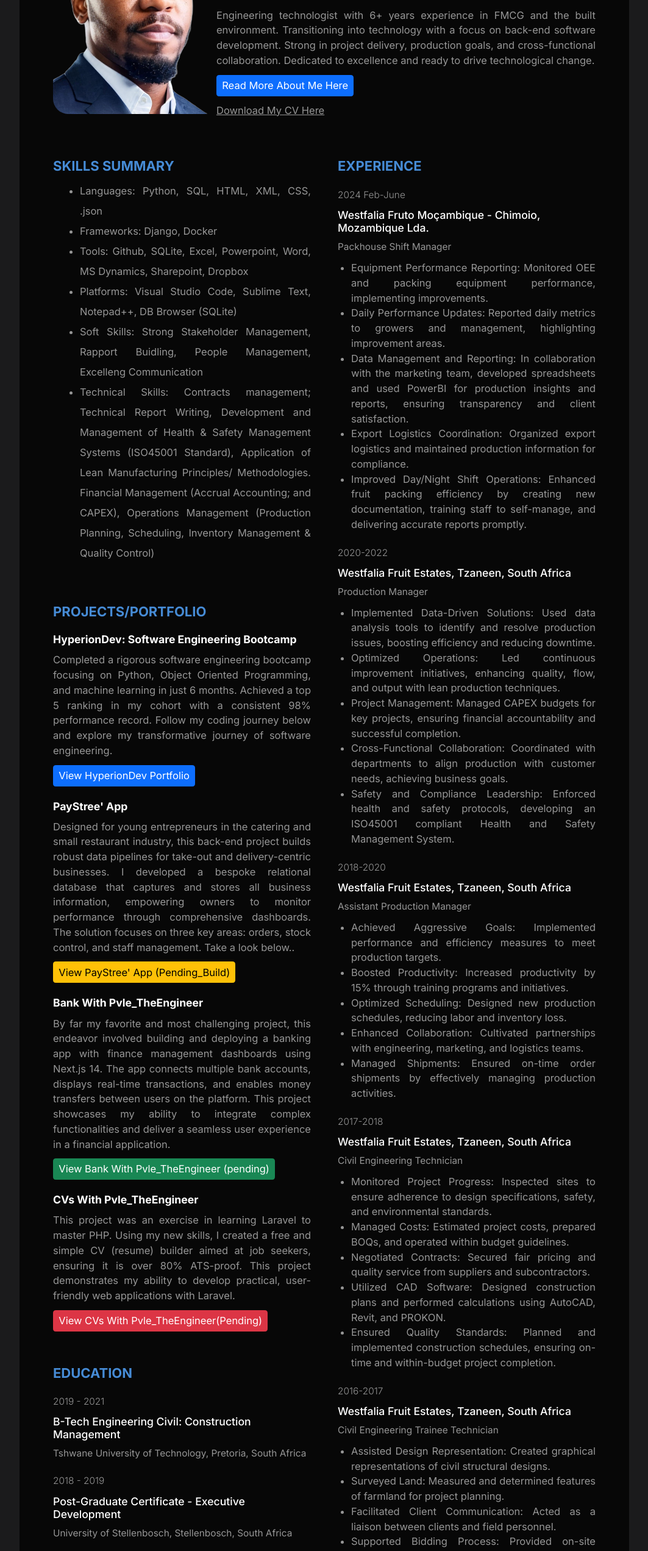
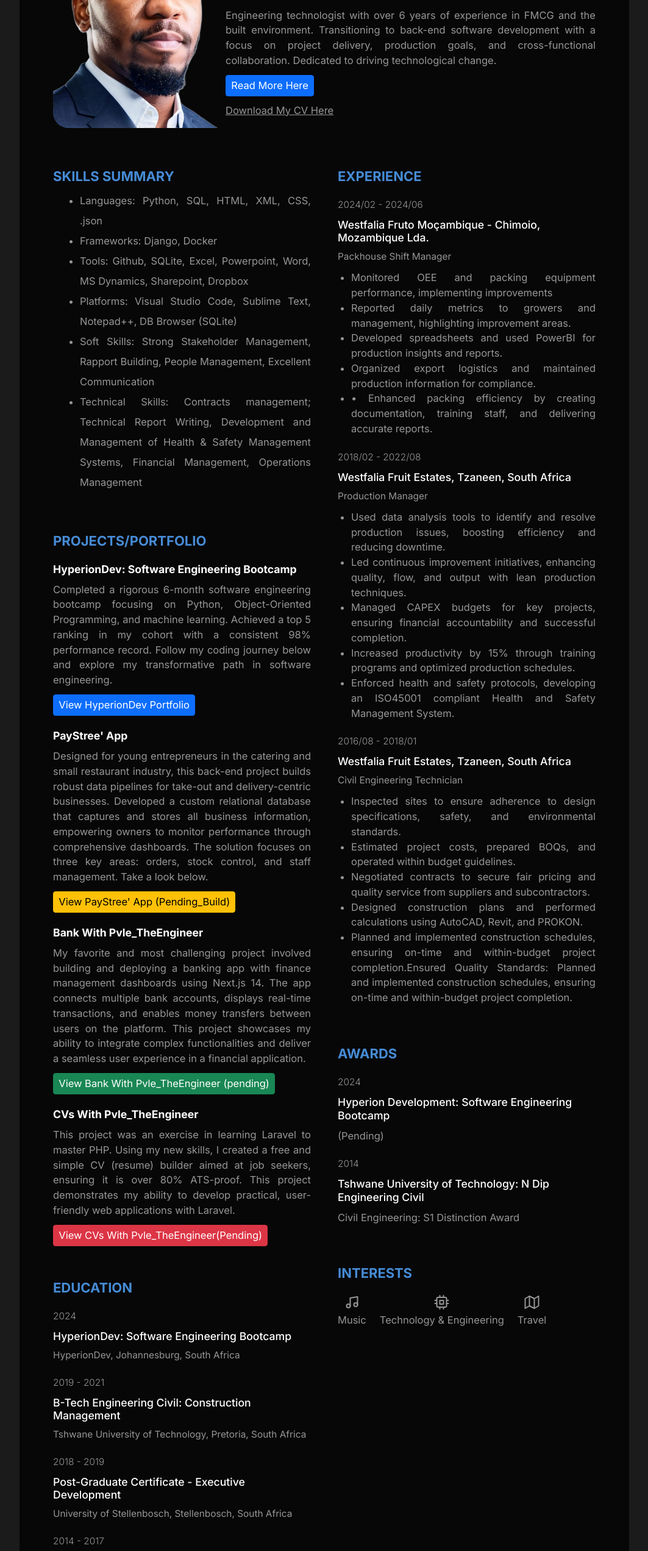
Before and after one commit to GWMolekoa/GWMolekoa_CV, a plain HTML site: page index.html in a window 1280 px wide. Shown: the part 220-2764 px from the top of the page at 61% size, without its empty margins (108-1171 px from the left). Drawn offline with nearby package versions, Linux system fonts and the light colour scheme.

Commit message:
Update index.html
- Performed spell-check and text-reduction.

Further adjustments:
- Removed redundant experiences from Experience section. Production- and Assistant Production-Manager is combined as one for conciseness.
-Civil Engineering Technician and Civil Engineering Trainee Technician also combined as one experience for concisness.
- Moved HyperionDev: Software Engineering Bootcamp from Certifications to Education section.

```diff
--- a/index.html
+++ b/index.html
@@ -28,13 +28,13 @@
                     </h1>
                     <p class="profile_title">Software Engineer</p>
                     <p class="professional_summary" style="text-align: justify">
-                        Engineering technologist with 6+ years experience in FMCG and the built environment.
-                        Transitioning into technology with a focus on back-end software development. Strong in project delivery,
-                        production goals, and cross-functional collaboration. Dedicated to excellence and ready to drive technological change.
+                        Engineering technologist with over 6 years of experience in FMCG and the built environment.
+                        Transitioning to back-end software development with a focus on project delivery, production
+                        goals, and cross-functional collaboration. Dedicated to driving technological change.
                     </p>
                         <!-- Button trigger modal -->
                     <button type="button" class="btn btn-primary" data-bs-toggle="modal" data-bs-target="#staticBackdrop">
-                        Read More About Me Here
+                        Read More Here
                     </button>
                     <a class="Downloadbtn professional_summary" href="cv.pdf" download="GW_Molekoa_CV.pdf">Download My CV Here</a>
 
@@ -49,20 +49,22 @@
                             </div>
                             <div class="modal-body">
                                 <p class="professional_summary" style="text-align: justify">
-                                    Your future Software Engineer, born and raised in the heart of Pretoria, I am a technologist and engineer at heart, a petrol head, and a curious soul.
-                                    As an older brother and son to an amazing mother, I have a deep desire to bring meaningful change to our world using technology and science. Embarking
-                                    on a 6-month journey with HyperionDev, I am transitioning into the world of technology, bringing with me six years of invaluable experience as both a
-                                    Production Manager and Civil Engineer in the food production (FMCG) industry.<br><br>
-                                    My career is driven by a passion for transforming complex challenges into innovative solutions and consistently delivering tangible results. Notable
-                                    achievements include managing a +200,000-tree avocado nursery project, where I reduced delivery time by 38%, and developing an ISO45001-compliant Health
-                                    and Safety Management System, earning a green score of 67% in its first year. My diverse skill set spans strategic project planning, cost advisory, and
-                                    continuous improvement, with a proven track record of enhancing productivity through lean production initiatives and ensuring compliance with industry standards,
-                                    maintaining AA food safety ratings for two consecutive years.<br><br>
-                                    Beyond my professional pursuits, I am passionate about music production, technology, motoring, and engineering. This blend of professional expertise and personal
-                                    passions fuels my motivation to solve complex problems and explore innovative solutions, making every project an opportunity for growth and discovery. I thrive
-                                    on a constant state of curiosity and the smiles on people's faces when solving complex problems—it's like magic! Whether hiking, traveling, or jet-skiing, I am
-                                    always eager for adventure and to learn new technologies in tech spaces, engineering, and motoring.
-                                    <br><br>
+                                    Your future Software Engineer, born and raised in Pretoria. I am a technologist and engineer at heart,
+                                    a petrol head, and a curious soul. As an older brother and son to an amazing mother, I am driven to bring
+                                    meaningful change to our world using technology and science. Currently on a 6-month journey with HyperionDev,
+                                    I am transitioning into technology, leveraging six years of experience as a Production Manager and Civil Engineer
+                                    in the FMCG industry.<br><br>
+                                    My career is fueled by a passion for transforming complex challenges into innovative solutions
+                                    and delivering tangible results. Notable achievements include managing a 200,000-tree avocado nursery project, reducing
+                                    delivery time by 38%, and developing an ISO45001-compliant Health and Safety Management System, which earned a green
+                                    score of 67% in its first year. My diverse skill set spans strategic project planning, cost advisory, and continuous
+                                    improvement, with a proven track record of enhancing productivity through lean production initiatives and maintaining AA
+                                    food safety ratings for two consecutive years.<br><br>
+                                    Beyond my professional pursuits, I am passionate about music production,
+                                    technology, motoring, and engineering. This blend of professional expertise and personal interests drives my motivation
+                                    to solve complex problems and explore innovative solutions. I thrive on constant curiosity and the joy of solving problems—it
+                                    feels like magic! Whether hiking, traveling, or jet-skiing, I am always eager for adventure and to learn new technologies in
+                                    tech, engineering, and motoring.
                                     Hey, don't take my word for it - Take a deep dive for yourself!
                                     <br><br>
                                     Hope to hear from you soon.
@@ -88,11 +90,9 @@
                     <li>Frameworks: Django, Docker</li>
                     <li>Tools: Github, SQLite, Excel, Powerpoint, Word, MS Dynamics, Sharepoint, Dropbox</li>
                     <li>Platforms: Visual Studio Code, Sublime Text, Notepad++, DB Browser (SQLite) </li>
-                    <li>Soft Skills: Strong Stakeholder Management, Rapport Buidling, People Management, Excelleng Communication</li>
+                    <li>Soft Skills: Strong Stakeholder Management, Rapport Building, People Management, Excellent Communication</li>
                     <li>Technical Skills: Contracts management; Technical Report Writing, Development and Management of
-                        Health & Safety Management Systems (ISO45001 Standard), Application of Lean Manufacturing Principles/ Methodologies.
-                        Financial Management (Accrual Accounting; and CAPEX),
-                        Operations Management (Production Planning, Scheduling, Inventory Management & Quality Control)
+                        Health & Safety Management Systems, Financial Management, Operations Management
                     </li>
                 </ul>
             </div>
@@ -103,38 +103,40 @@
                 <div class="ref_item">
                     <h4 class="ref_name">HyperionDev: Software Engineering Bootcamp</h4>
                     <p class="professional_summary" style="text-align: justify">
-                        Completed a rigorous software engineering bootcamp focusing on Python, Object Oriented Programming, and machine learning in just 6 months.
-                        Achieved a top 5 ranking in my cohort with a consistent 98% performance record.
-                        Follow my coding journey below and explore my transformative journey of software engineering.
+                        Completed a rigorous 6-month software engineering bootcamp focusing on Python,
+                        Object-Oriented Programming, and machine learning. Achieved a top 5 ranking in
+                        my cohort with a consistent 98% performance record. Follow my coding journey below
+                        and explore my transformative path in software engineering.
                     </p>
                     <a href="https://www.hyperiondev.com/portfolio/GW24010012802/" class="btn btn-primary" target="_blank">View HyperionDev Portfolio</a>
                 </div>
                 <div class="ref_item">
                     <h4 class="ref_name">PayStree' App</h4>
                     <p class="professional_summary" style="text-align: justify">
-                        Designed for young entrepreneurs in the catering and small restaurant industry, this back-end project builds robust data pipelines
-                        for take-out and delivery-centric businesses. I developed a bespoke relational database that captures and stores all business information,
-                        empowering owners to monitor performance through comprehensive dashboards. The solution focuses on three key areas: orders, stock control,
-                        and staff management. Take a look below..
+                        Designed for young entrepreneurs in the catering and small restaurant industry, this
+                        back-end project builds robust data pipelines for take-out and delivery-centric businesses.
+                        Developed a custom relational database that captures and stores all business information, empowering
+                        owners to monitor performance through comprehensive dashboards. The solution focuses on three key areas:
+                        orders, stock control, and staff management. Take a look below.
                     </p>
                     <a href="a" class="btn btn-warning">View PayStree' App (Pending_Build)</a>
                 </div>
                 <div class="ref_item">
                     <h4 class="ref_name">Bank With Pvle_TheEngineer</h4>
                     <p class="professional_summary" style="text-align: justify">
-                        By far my favorite and most challenging project, this endeavor involved building and deploying a banking app with finance management
-                        dashboards using Next.js 14. The app connects multiple bank accounts, displays real-time transactions, and enables money transfers between
-                        users on the platform. This project showcases my ability to integrate complex functionalities and deliver a seamless user experience in a
-                        financial application.
+                        My favorite and most challenging project involved building and deploying a banking app with finance management
+                        dashboards using Next.js 14. The app connects multiple bank accounts, displays real-time transactions, and
+                        enables money transfers between users on the platform. This project showcases my ability to integrate complex
+                        functionalities and deliver a seamless user experience in a financial application.
                     </p>
                     <a href="a" class="btn btn-success">View Bank With Pvle_TheEngineer (pending)</a>
                 </div>
                 <div class="ref_item">
                     <h4 class="ref_name">CVs With Pvle_TheEngineer</h4>
                     <p class="professional_summary" style="text-align: justify">
-                        This project was an exercise in learning Laravel to master PHP. Using my new skills, I created a free and simple CV (resume) builder
-                        aimed at job seekers, ensuring it is over 80% ATS-proof. This project demonstrates my ability to develop practical, user-friendly web
-                        applications with Laravel.
+                        This project was an exercise in learning Laravel to master PHP. Using my new skills, I created a free and
+                        simple CV (resume) builder aimed at job seekers, ensuring it is over 80% ATS-proof. This project demonstrates my
+                        ability to develop practical, user-friendly web applications with Laravel.
                     </p>
                     <a href="a" class="btn btn-danger">View CVs With Pvle_TheEngineer(Pending)</a>
                 </div>
@@ -143,6 +145,11 @@
             <!--EDUCATION-->
             <div class="education">
                 <h3 class="title">Education</h3>
+                <div class="edu_item">
+                      <p class="item_preTitle">2024</p>
+                      <h4 class="item_title">HyperionDev: Software Engineering Bootcamp</h4>
+                      <p class="item_subtitle" style="text-align: justify">HyperionDev, Johannesburg, South Africa</p>
+                  </div>
                 <div class="edu_item">
                     <p class="item_preTitle">2019 - 2021</p>
                     <h4 class="item_title">B-Tech Engineering Civil: Construction Management</h4>
@@ -163,13 +170,6 @@
             <!--CERTIFICATIONS-->
             <div class="certification">
                 <h3 class="title">Certifications</h3>
-                <div class="certification_item">
-                    <p class="item_preTitle">2024</p>
-                    <h4 class="item_title">HyperionDev: Software Engineering Bootcamp</h4>
-                    <p class="professional_summary" style="text-align: justify">
-                        HyperionDev.
-                    </p>
-                </div>
                 <div class="certification_item">
                     <p class="item_preTitle">2023</p>
                     <h4 class="item_title">Teacher Record: TEFL Certificate 120-hrs</h4>
@@ -206,75 +206,45 @@
                 <div class="exp">
                     <h3 class="title">Experience</h3>
                     <div class="exp_item">
-                        <p class="item_preTitle">2024 Feb-June</p>
+                        <p class="item_preTitle">2024/02 - 2024/06</p>
                         <h4 class="item_title">Westfalia Fruto Moçambique - Chimoio, Mozambique Lda.</h4>
                         <p class="item_subtitle">Packhouse Shift Manager</p>
                         <p class="professional_summary">
                             <ul class="professional_summary" style="text-align: justify">
-                                <li>Equipment Performance Reporting: Monitored OEE and packing equipment performance, implementing improvements.</li>
-                                <li>Daily Performance Updates: Reported daily metrics to growers and management, highlighting improvement areas.</li>
-                                <li>Data Management and Reporting: In collaboration with the marketing team, developed spreadsheets and used PowerBI
-                                    for production insights and reports, ensuring transparency and client satisfaction.</li>
-                                <li>Export Logistics Coordination: Organized export logistics and maintained production information for compliance.</li>
-                                <li>Improved Day/Night Shift Operations: Enhanced fruit packing efficiency by creating new documentation, training staff
-                                    to self-manage, and delivering accurate reports promptly.</li>
+                                <li>Monitored OEE and packing equipment performance, implementing improvements</li>
+                                <li>Reported daily metrics to growers and management, highlighting improvement areas.</li>
+                                <li>Developed spreadsheets and used PowerBI for production insights and reports.</li>
+                                <li>Organized export logistics and maintained production information for compliance.</li>
+                                <li>•	Enhanced packing efficiency by creating documentation, training staff, and delivering accurate reports.</li>
                             </ul>
                         </p>
                     </div>
                     <div class="exp_item">
-                        <p class="item_preTitle">2020-2022</p>
+                        <p class="item_preTitle">2018/02 - 2022/08</p>
                         <h4 class="item_title">Westfalia Fruit Estates, Tzaneen, South Africa</h4>
                         <p class="item_subtitle">Production Manager</p>
                         <p class="professional_summary">
                             <ul class="professional_summary" style="text-align: justify">
-                                <li>Implemented Data-Driven Solutions: Used data analysis tools to identify and resolve production issues, boosting efficiency and reducing downtime.</li>
-                                <li>Optimized Operations: Led continuous improvement initiatives, enhancing quality, flow, and output with lean production techniques.
+                                <li>Used data analysis tools to identify and resolve production issues, boosting efficiency and reducing downtime.</li>
+                                <li>Led continuous improvement initiatives, enhancing quality, flow, and output with lean production techniques.
                                 </li>
-                                <li>Project Management: Managed CAPEX budgets for key projects, ensuring financial accountability and successful completion.</li>
-                                <li>Cross-Functional Collaboration: Coordinated with departments to align production with customer needs, achieving business goals.</li>
-                                <li>Safety and Compliance Leadership: Enforced health and safety protocols, developing an ISO45001 compliant Health and Safety Management System.</li>
+                                <li>Managed CAPEX budgets for key projects, ensuring financial accountability and successful completion.</li>
+                                <li>Increased productivity by 15% through training programs and optimized production schedules.</li>
+                                <li>Enforced health and safety protocols, developing an ISO45001 compliant Health and Safety Management System.</li>
                             </ul>
                         </p>
                     </div>
                     <div class="exp_item">
-                        <p class="item_preTitle">2018-2020</p>
-                        <h4 class="item_title">Westfalia Fruit Estates, Tzaneen, South Africa</h4>
-                        <p class="item_subtitle">Assistant Production Manager</p>
-                        <p class="professional_summary">
-                            <ul class="professional_summary" style="text-align: justify">
-                                <li>Achieved Aggressive Goals: Implemented performance and efficiency measures to meet production targets.</li>
-                                <li>Boosted Productivity: Increased productivity by 15% through training programs and initiatives.</li>
-                                <li>Optimized Scheduling: Designed new production schedules, reducing labor and inventory loss.</li>
-                                <li>Enhanced Collaboration: Cultivated partnerships with engineering, marketing, and logistics teams.</li>
-                                <li>Managed Shipments: Ensured on-time order shipments by effectively managing production activities.</li>
-                            </ul>
-                        </p>
-                    </div>
-                    <div class="exp_item">
-                        <p class="item_preTitle">2017-2018</p>
+                        <p class="item_preTitle">2016/08 - 2018/01</p>
                         <h4 class="item_title">Westfalia Fruit Estates, Tzaneen, South Africa</h4>
                         <p class="item_subtitle">Civil Engineering Technician</p>
                         <p class="professional_summary">
                             <ul class="professional_summary" style="text-align: justify">
-                                <li>Monitored Project Progress: Inspected sites to ensure adherence to design specifications, safety, and environmental standards.</li>
-                                <li>Managed Costs: Estimated project costs, prepared BOQs, and operated within budget guidelines.</li>
-                                <li>Negotiated Contracts: Secured fair pricing and quality service from suppliers and subcontractors.</li>
-                                <li>Utilized CAD Software: Designed construction plans and performed calculations using AutoCAD, Revit, and PROKON.</li>
-                                <li>Ensured Quality Standards: Planned and implemented construction schedules, ensuring on-time and within-budget project completion.</li>
-                            </ul>
-                        </p>
-                    </div>
-                    <div class="exp_item">
-                        <p class="item_preTitle">2016-2017</p>
-                        <h4 class="item_title">Westfalia Fruit Estates, Tzaneen, South Africa</h4>
-                        <p class="item_subtitle">Civil Engineering Trainee Technician</p>
-                        <p class="professional_summary">
-                            <ul class="professional_summary" style="text-align: justify">
-                                <li>Assisted Design Representation: Created graphical representations of civil structural designs.</li>
-                                <li>Surveyed Land: Measured and determined features of farmland for project planning.</li>
-                                <li>Facilitated Client Communication: Acted as a liaison between clients and field personnel.</li>
-                                <li>Supported Bidding Process: Provided on-site inspections and prepared take-offs for bids.</li>
-                                <li>Monitored Construction Progress: Visited project sites to consult with contractors and on-site engineers.</li>
+                                <li>Inspected sites to ensure adherence to design specifications, safety, and environmental standards.</li>
+                                <li>Estimated project costs, prepared BOQs, and operated within budget guidelines.</li>
+                                <li>Negotiated contracts to secure fair pricing and quality service from suppliers and subcontractors.</li>
+                                <li>Designed construction plans and performed calculations using AutoCAD, Revit, and PROKON.</li>
+                                <li>Planned and implemented construction schedules, ensuring on-time and within-budget project completion.Ensured Quality Standards: Planned and implemented construction schedules, ensuring on-time and within-budget project completion.</li>
                             </ul>
                         </p>
                     </div>
```
